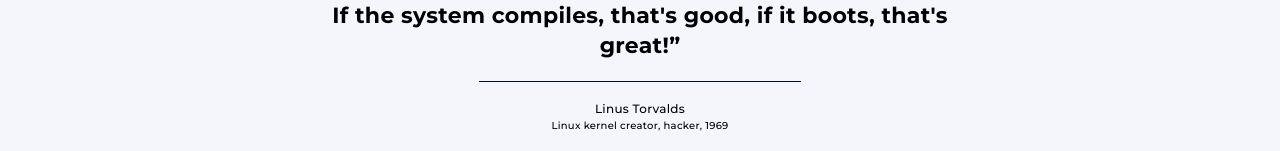
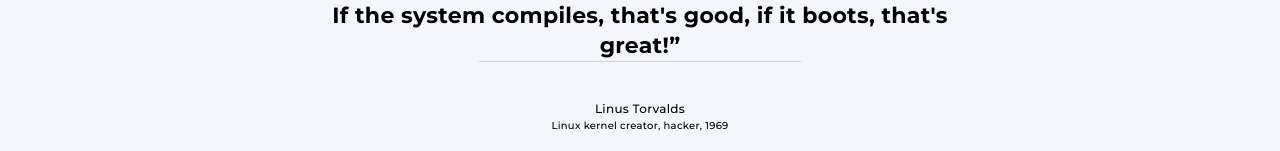
Before and after one commit to TanyaShved/finalProgect-front, a React (Create React App) app: page / in a window 1280 px wide. Shown: the part 129-280 px from the top of the page. Built offline with nearby package versions, Linux system fonts and the light colour scheme.

Commit message:
fixed style for media gets

```diff
--- a/src/views/HomeViev/MainPage.module.css
+++ b/src/views/HomeViev/MainPage.module.css
@@ -23,13 +23,21 @@
 
 .line {
   display: block;
-  margin: 20px auto;
+  margin-left: auto;
+  margin-right: auto;
+  margin-bottom: 20px;
+  width: 130px;
+
   border-bottom: 1px solid #00122f;
-  width: 130px;
+  opacity: 0.15;
 }
 
 @media screen and (min-width: 768px) {
   .line {
+    margin-left: auto;
+    margin-right: auto;
+    margin-bottom: 40px;
+    width: 322px;
     width: 322px;
   }
 }
--- a/src/views/UsefulInfoView/UsefulInfo.module.css
+++ b/src/views/UsefulInfoView/UsefulInfo.module.css
@@ -60,14 +60,16 @@
 
 .line {
   display: block;
-  margin: 10px 0px 10px;
+  margin: 0px 0px 10px;
+  width: 150px;
+
   border-bottom: 1px solid #00122f;
-  width: 150px;
+  opacity: 0.15;
 }
 
 @media screen and (min-width: 768px) {
   .line {
-    margin: 25px 0px 25px;
+    margin: 0px 0px 25px;
     width: 320px;
   }
 }
```
